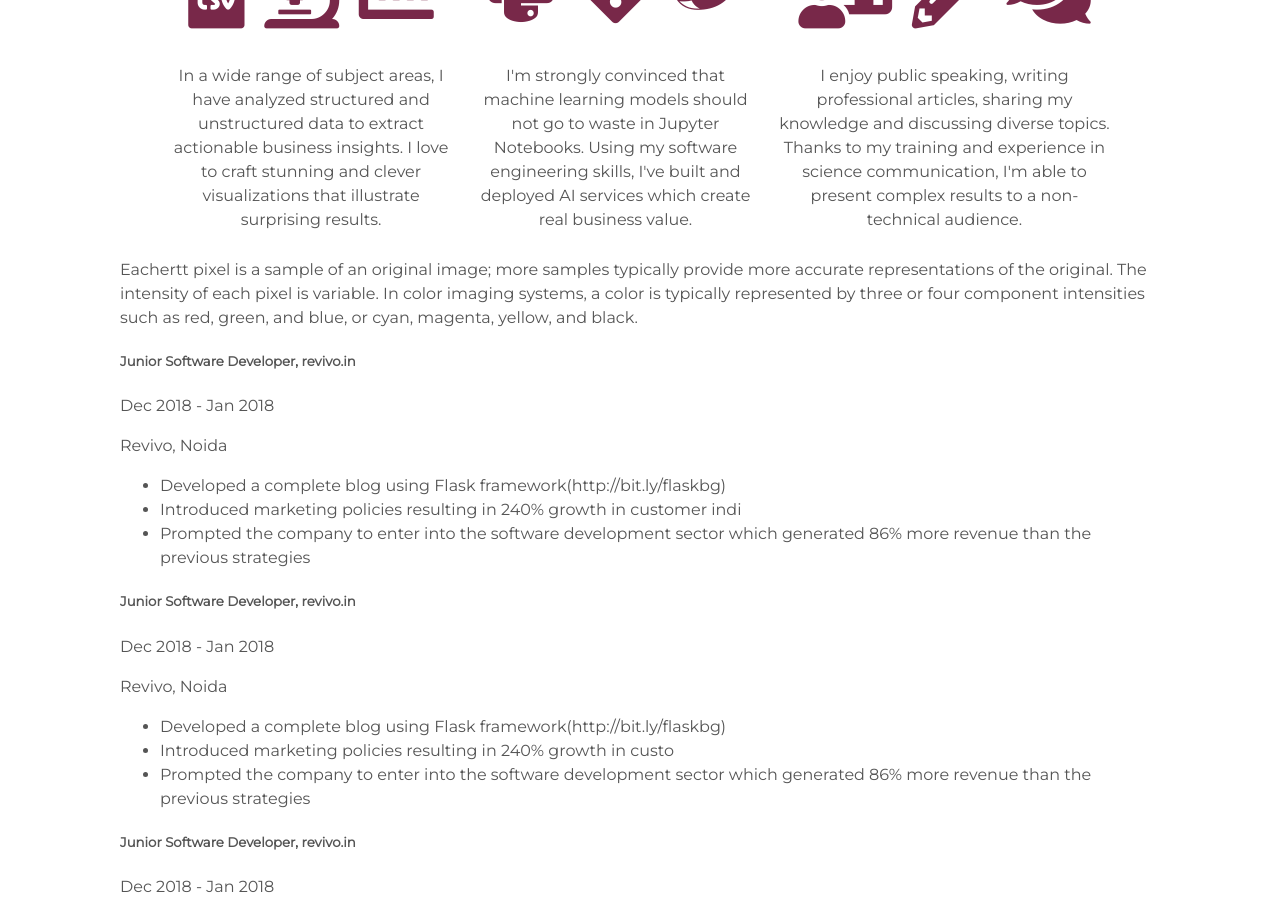
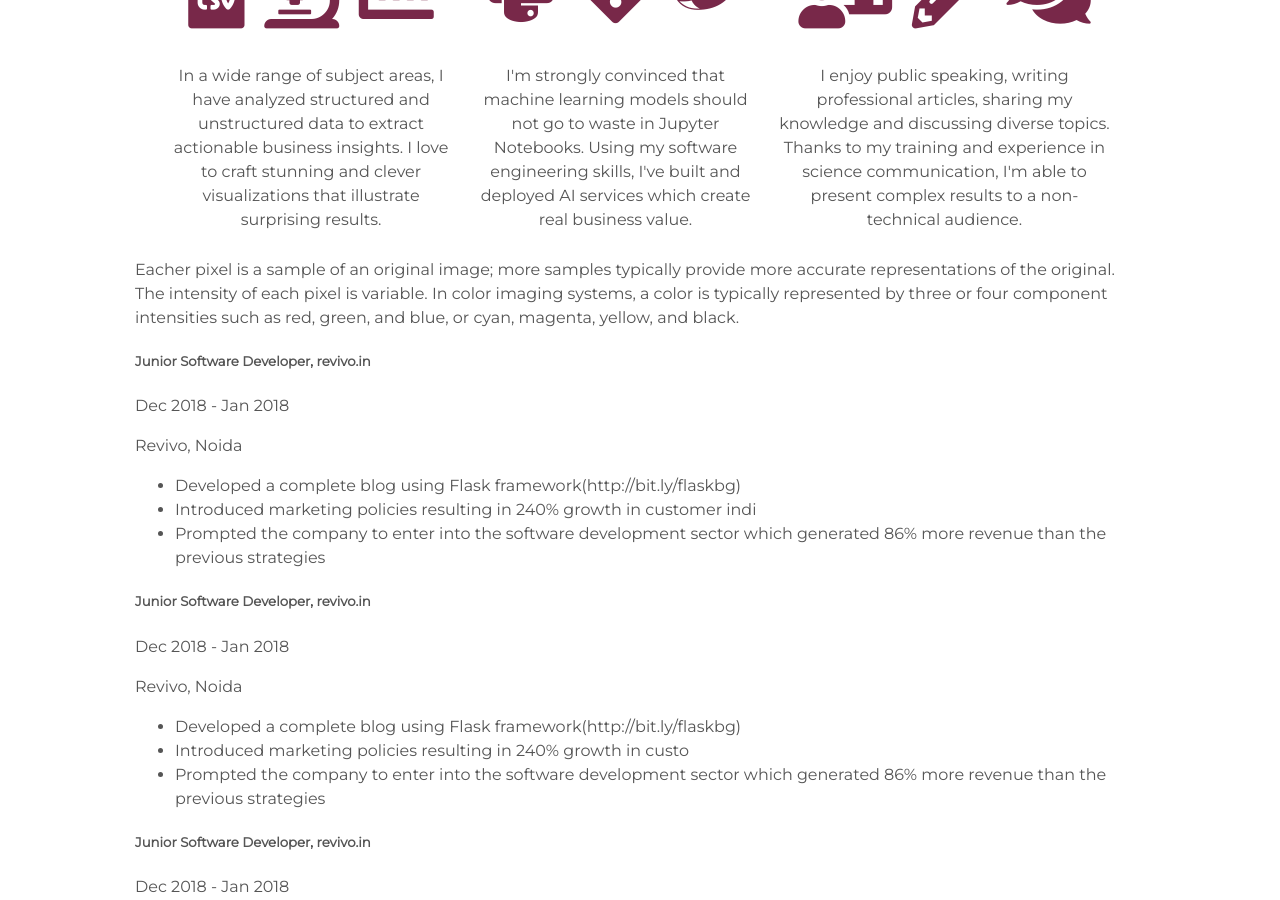
Before and after one commit to arkadee/arkadee.github.io, a Jekyll site: the page built from index.html, in a window 1280 px wide and 900 px high, scrolled down 1570 px. Built offline with Jekyll 4.4.1, drawn with Linux system fonts in a browser that asks for light colours.

Commit message:
Update experience.html

```diff
--- a/_includes/experience.html
+++ b/_includes/experience.html
@@ -1,7 +1,7 @@
-<div style="margin-left: 120px; margin-right: 120px;">
+<div style="margin-left: 135px; margin-right: 135px;">
 
 <div>
-        Eachertt pixel is a sample of an original image; more samples typically provide more accurate representations of the original. The intensity of each pixel is variable. In color imaging systems, a color is typically represented by three or four component intensities such as red, green, and blue, or cyan, magenta, yellow, and black.
+        Eacher pixel is a sample of an original image; more samples typically provide more accurate representations of the original. The intensity of each pixel is variable. In color imaging systems, a color is typically represented by three or four component intensities such as red, green, and blue, or cyan, magenta, yellow, and black.
 </div>
 
 <div>
```
